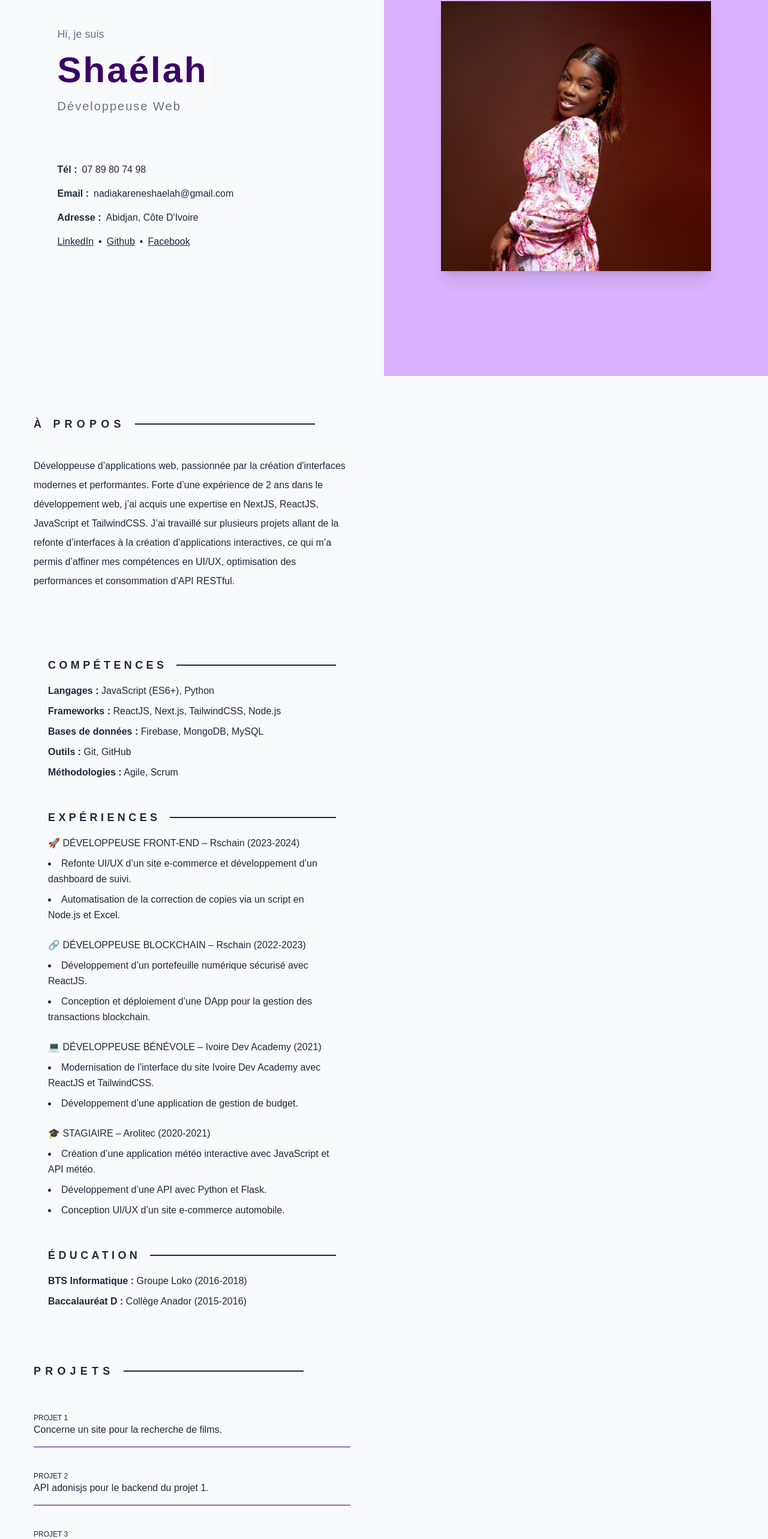
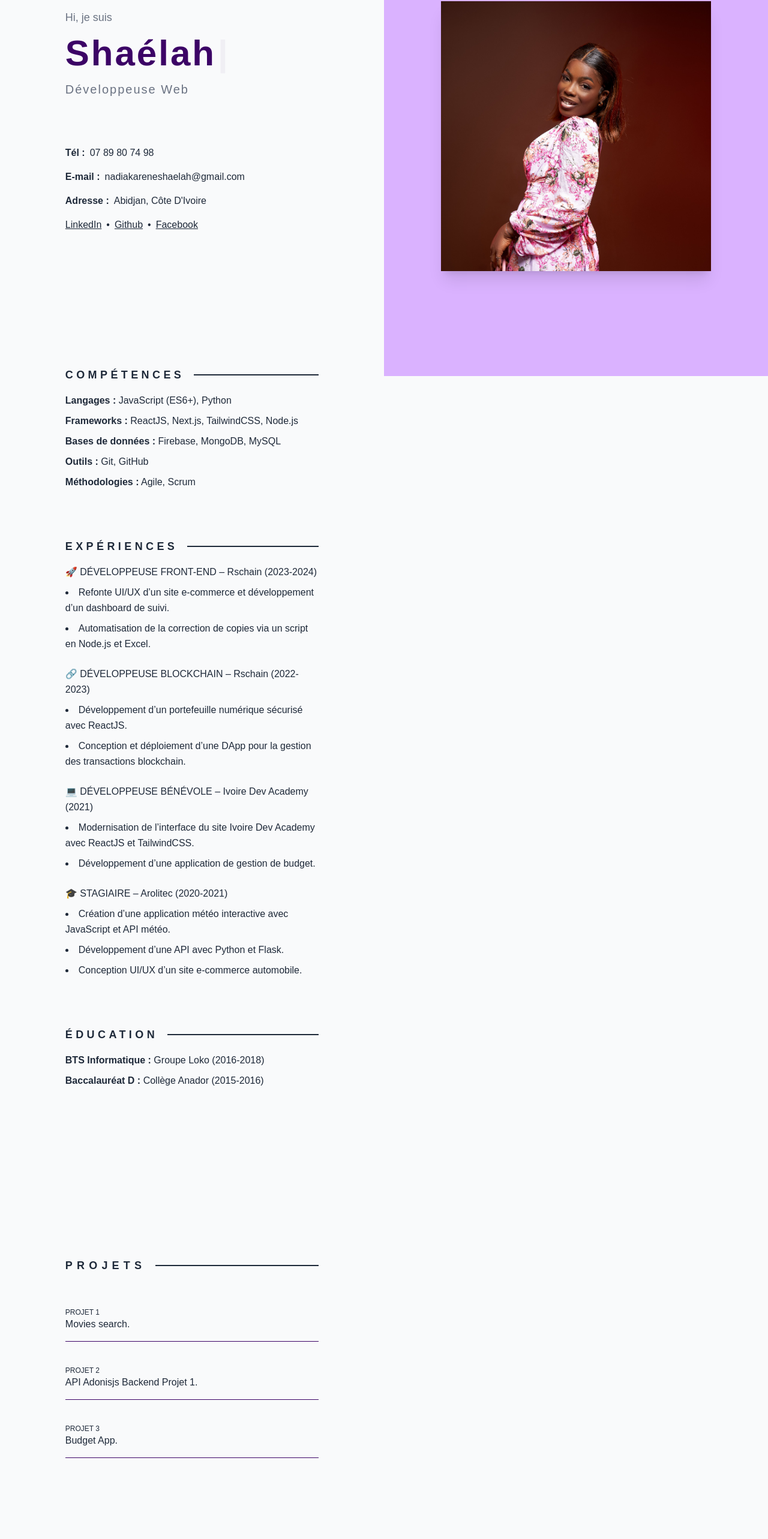
Before and after one commit to shaelahzebato/Dya_Portfolio, a Next.js app: page / in a window 1280 px wide. Shown: the part 173-2739 px from the top of the page at 60% size. Built offline with nearby package versions, Linux system fonts and the light colour scheme.

Commit message:
Gestion du responsive

```diff
--- a/src/app/components/Contact.jsx
+++ b/src/app/components/Contact.jsx
@@ -1,26 +1,29 @@
 import Link from 'next/link'
-import React from 'react'
+import { Phone, Mail, LocateFixed } from "lucide-react";
 
 function Contact() {
     return (
-        <section className="w-full flex flex-col gap-10 text-gray-800">
-            <div className="flex items-center space-x-4">
+        <section className="w-full flex flex-col gap-10 text-gray-800 max-sm:text-sm">
+            <div className="flex items-center space-x-4 max-sm:flex-col max-sm:justify-center">
                 <span className="text-lg font-semibold tracking-[0.4em] uppercase">
                     Contact
                 </span>
-                <div className="w-[300px] h-[2px] bg-gray-800"></div>
+                <div className="w-full max-w-xs h-[2px] bg-gray-800"></div>
             </div>
             <div className="flex flex-col gap-4">
                 <div className="flex items-center space-x-2">
-                    <strong>Tél : </strong>
+                    <strong className='max-sm:hidden'>Tél : </strong>
+                    <strong className='min-sm:hidden'><Phone className="w-6 h-6 text-purple-300" /></strong>
                     <span>07 89 80 74 98</span>
                 </div>
                 <div className="flex items-center space-x-2">
-                    <strong>E-mail : </strong>
+                    <strong className='max-sm:hidden'>E-mail : </strong>
+                    <strong className='min-sm:hidden'><Mail className="w-6 h-6 text-purple-300" /></strong>
                     <span>nadiakareneshaelah@gmail.com</span>
                 </div>
                 <div className="flex items-center space-x-2">
-                    <strong>Adresse : </strong>
+                    <strong className='max-sm:hidden'>Adresse : </strong>
+                    <strong className='min-sm:hidden'><LocateFixed className="w-6 h-6 text-purple-300" /></strong>
                     <span>Abidjan, Côte D'Ivoire</span>
                 </div>
                 <div className="flex flex-col space-y-2">
--- a/src/app/components/Cv.jsx
+++ b/src/app/components/Cv.jsx
@@ -8,17 +8,11 @@ const sectionVariants = {
 
 function Cv() {
     return (
-        <section className="max-w-4xl mx-auto py-12 px-6 text-gray-800">
-            <div className="grid grid-cols-1 gap-12">
-
-                {/* Section Compétences */}
-                <motion.div
-                variants={sectionVariants}
-                initial="hidden"
-                whileInView="visible"
-                viewport={{ once: true }}
-                >
-                <div className="flex items-center space-x-4">
+        <section className="mt-44 py-12 text-gray-800">
+            <div className="grid grid-cols-1 gap-20">
+                {/* Section Compétences max-w-4xl mx-auto  */}
+                <motion.div variants={sectionVariants} initial="hidden" whileInView="visible" viewport={{ once: true }}>
+                    <div className="flex items-center space-x-4 max-sm:flex-col max-sm:justify-center">
                         <span className="text-lg font-semibold tracking-[0.3em] uppercase">Compétences</span>
                         <div className="w-full max-w-xs h-[2px] bg-gray-800"></div>
                     </div>
@@ -32,13 +26,8 @@ function Cv() {
                 </motion.div>
 
                 {/* Section Expériences */}
-                <motion.div
-                variants={sectionVariants}
-                initial="hidden"
-                whileInView="visible"
-                viewport={{ once: true }}
-                >
-                <div className="flex items-center space-x-4">
+                <motion.div variants={sectionVariants} initial="hidden" whileInView="visible" viewport={{ once: true }}>
+                    <div className="flex items-center space-x-4 max-sm:flex-col max-sm:justify-center">
                         <span className="text-lg font-semibold tracking-[0.3em] uppercase">Expériences</span>
                         <div className="w-full max-w-xs h-[2px] bg-gray-800"></div>
                     </div>
@@ -79,13 +68,8 @@ function Cv() {
                 </motion.div>
 
                 {/* Section Éducation */}
-                <motion.div
-                variants={sectionVariants}
-                initial="hidden"
-                whileInView="visible"
-                viewport={{ once: true }}
-                >
-                <div className="flex items-center space-x-4">
+                <motion.div variants={sectionVariants} initial="hidden" whileInView="visible" viewport={{ once: true }}>
+                    <div className="flex items-center space-x-4 max-sm:flex-col max-sm:justify-center">
                         <span className="text-lg font-semibold tracking-[0.3em] uppercase">Éducation</span>
                         <div className="w-full max-w-xs h-[2px] bg-gray-800"></div>
                     </div>
@@ -94,87 +78,9 @@ function Cv() {
                         <li><strong>Baccalauréat D :</strong> Collège Anador (2015-2016)</li>
                     </ul>
                 </motion.div>
-
             </div>
         </section>
     );
 };
 
 export default Cv;
-
-
-
-
-// import React from "react";
-// import { motion } from "framer-motion";
-
-// const sectionVariants = {
-//   hidden: { opacity: 0, y: 50 },
-//   visible: { opacity: 1, y: 0, transition: { duration: 0.8 } },
-// };
-
-// function Cv() {
-//     return (
-//         <section className="max-w-4xl mx-auto py-10 text-gray-800">
-//             <div className="grid grid-cols-1 gap-10">
-//                 Section Compétences
-//                 <motion.div variants={sectionVariants} initial="hidden" whileInView="visible" viewport={{ once: true }}>
-//                     <div className="flex items-center space-x-4">
-//                         <span className="text-lg font-semibold tracking-[0.4em] uppercase">Compétences</span>
-//                         <div className="w-[300px] h-[2px] bg-gray-800"></div>
-//                     </div>
-//                     <ul className="mt-4 space-y-2 text-base">
-//                         <li><strong>Langages :</strong> JavaScript (ES6+), Python</li>
-//                         <li><strong>Frameworks :</strong> ReactJS, Next.js, TailwindCSS, Node.js</li>
-//                         <li><strong>Bases de données :</strong> Firebase, MongoDB, MySQL</li>
-//                         <li><strong>Outils :</strong> GitHub</li>
-//                         <li><strong>Méthodologies :</strong> Agile, Scrum</li>
-//                     </ul>
-//                 </motion.div>
-
-//                 Section Expériences
-//                 <motion.div variants={sectionVariants} initial="hidden" whileInView="visible" viewport={{ once: true }}>
-//                     <div className="flex items-center space-x-4">
-//                         <span className="text-lg font-semibold tracking-[0.4em] uppercase">Expériences</span>
-//                         <div className="w-[200px] h-[2px] bg-gray-800"></div>
-//                     </div>
-//                     <div className="mt-4 space-y-4">
-//                         <h2 className="font-semibold">DÉVELOPPEUSE FRONT-END – Rschain (2023-2024)</h2>
-//                         <p>Refonte UI/UX d’un site e-commerce et développement d’un dashboard de suivi.</p>
-//                         <p>Automatisation de la correction de copies via un script en Node.js et Excel, réduisant le temps de traitement.</p>
-//                     </div>
-//                     <div className="mt-4 space-y-4">
-//                         <h2 className="font-semibold">DÉVELOPPEUSE BLOCKCHAIN – Rschain (2022-2023)</h2>
-//                         <p>Développement d’un portefeuille numérique sécurisé avec ReactJS, facilitant la gestion des actifs blockchain.</p>
-//                         <p>Conception et déploiement d’une DApp (application décentralisée), garantissant une meilleure intégrité des transactions.</p>
-//                     </div>
-//                     <div className="mt-4 space-y-4">
-//                         <h2 className="font-semibold">DÉVELOPPEUSE BÉNÉVOLE – Ivoire Dev Academy (Avril 2021 – Novembre 2021)</h2>
-//                         <p>Modernisation de l’interface du site Ivoire Dev Academy, avec une mise en page plus fluide (ReactJS, TailwindCSS).</p>
-//                         <p>Développement d’une application de gestion de budget.</p>
-//                     </div>
-//                     <div className="mt-4 space-y-4">
-//                         <h2 className="font-semibold">STAGIAIRE (Stage Formation) – Arolitec (Juin 2020 – Janvier 2021).</h2>
-//                         <p>Création d’une application météo interactive avec JavaScript, affichant des prévisions en temps réel.</p>
-//                         <p>Développement d’une API avec Python et Flask, facilitant la récupération et le traitement des données météorologiques.</p>
-//                         <p>Conception UI/UX d’un site e-commerce automobile, en intégrant les meilleures pratiques de design web.</p>
-//                     </div>
-//                 </motion.div>
-
-//                 Section Éducation
-//                 <motion.div variants={sectionVariants} initial="hidden" whileInView="visible" viewport={{ once: true }}>
-//                     <div className="flex items-center space-x-4">
-//                         <span className="text-lg font-semibold tracking-[0.4em] uppercase">Éducation</span>
-//                         <div className="w-[300px] h-[2px] bg-gray-800"></div>
-//                     </div>
-//                     <ul className="mt-4 space-y-2">
-//                         <li><strong>BTS Informatique :</strong> Groupe Loko (2016-2018)</li>
-//                         <li><strong>Baccalauréat D :</strong> Collège Anador (2015-2016)</li>
-//                     </ul>
-//                 </motion.div>
-//             </div>
-//         </section>
-//     );
-// };
-
-// export default Cv;
--- a/src/app/components/Footer.jsx
+++ b/src/app/components/Footer.jsx
@@ -2,8 +2,8 @@ import React from 'react'
 
 function Footer() {
     return (
-        <section className='flex flex-col space-y-2 text-gray-400 text-xs'>
-            <ul className='flex items-center justify-center gap-4'>
+        <section className='flex flex-col space-y-4 text-gray-400 text-xs'>
+            <ul className='flex max-sm:flex-col max-sm:gap-2 items-center justify-center gap-4'>
                 <li>Politique de cookies</li>
                 <li>Politique de confidentialité</li>
                 <li>Mentions légales</li>
--- a/src/app/components/Introducing.jsx
+++ b/src/app/components/Introducing.jsx
@@ -1,11 +1,12 @@
 "use client"
 import { Typewriter, Cursor } from "react-simple-typewriter";
+import { Phone, Mail, LocateFixed } from "lucide-react";
 import Link from "next/link";
 
 
 function Introducing() {
     return (
-        <section className="w-[85%] container mx-auto text-gray-800">
+        <section className="mt-24 text-gray-800">
             <div className="flex flex-col gap-4">
                 <p className="text-lg text-gray-500">Hi, je suis</p>
                 <h1 className="text-6xl font-bold text-purple-950 tracking-wider">
@@ -15,19 +16,22 @@ function Introducing() {
                 <p className="text-xl text-gray-500 tracking-widest">Développeuse Web</p>
             </div>
             <div className="mt-20 flex flex-col gap-4">
-                <div className="flex items-center space-x-2">
-                    <strong>Tél : </strong>
+                <div className="flex items-center space-x-2 text-base max-sm:text-sm max-sm:justify-center">
+                    <strong className='max-sm:hidden'>Tél : </strong>
+                    <strong className='min-sm:hidden'><Phone className="w-6 h-6 text-purple-300" /></strong>
                     <span>07 89 80 74 98</span>
                 </div>
-                <div className="flex items-center space-x-2">
-                    <strong>Email : </strong>
+                <div className="flex items-center space-x-2 text-base max-sm:text-sm max-sm:justify-center">
+                    <strong className='max-sm:hidden'>E-mail : </strong>
+                    <strong className='min-sm:hidden'><Mail className="w-6 h-6 text-purple-300" /></strong>
                     <span>nadiakareneshaelah@gmail.com</span>
                 </div>
-                <div className="flex items-center space-x-2">
-                    <strong>Adresse : </strong>
+                <div className="flex items-center space-x-2 text-base max-sm:text-sm max-sm:justify-center">
+                    <strong className='max-sm:hidden'>Adresse : </strong>
+                    <strong className='min-sm:hidden'><LocateFixed className="w-6 h-6 text-purple-300" /></strong>
                     <span>Abidjan, Côte D'Ivoire</span>
                 </div>
-                <div className="flex items-center space-x-2">
+                <div className="flex items-center space-x-2 text-base max-sm:text-sm max-sm:justify-center">
                     <Link href="https://www.linkedin.com" className="underline">LinkedIn</Link>
                     <span>•</span>
                     <Link href="https://github.com/" className="underline">Github</Link>
--- a/src/app/components/Navbar.jsx
+++ b/src/app/components/Navbar.jsx
@@ -8,7 +8,7 @@ function Navbar() {
     };
 
     return (
-        <nav className='w-full h-14 flex items-center justify-between text-gray-800'>
+        <nav className='w-full h-14 flex items-center justify-between px-3 bg-gray-50 text-gray-800'>
             <Link href="/" className="text-sm">
                 Curriculum Vitae
             </Link>
--- a/src/app/components/Projects.jsx
+++ b/src/app/components/Projects.jsx
@@ -4,24 +4,24 @@ import Link from 'next/link'
 function Projects() {
     return (
         <section className='w-full flex flex-col gap-10 text-gray-800'>
-            <div className="flex items-center space-x-4">
+            <div className="flex items-center space-x-4 max-sm:flex-col max-sm:justify-center">
                 <span className="text-lg font-semibold tracking-[0.4em] uppercase">
                     Projets
                 </span>
-                <div className="w-[300px] h-[2px] bg-gray-800"></div>
+                <div className="w-full max-w-xs h-[2px] bg-gray-800"></div>
             </div>
             <ul className="flex flex-col gap-6">
                 <li className="py-4 border-b border-purple-950">
                     <h2 className='text-xs uppercase'>Projet 1</h2>
-                    <Link href="/https://movies-search-project-nine.vercel.app/" className='mt-6'>Concerne un site pour la recherche de films.</Link>
+                    <Link href="/https://movies-search-project-nine.vercel.app/" className='mt-6'>Movies search.</Link>
                 </li>
                 <li className="py-4 border-b border-purple-950">
                     <h2 className='text-xs uppercase'>Projet 2</h2>
-                    <Link href="/https://github.com/shaelahzebato/Movies-app-api" className='mt-6'>API adonisjs pour le backend du projet 1.</Link>
+                    <Link href="/https://github.com/shaelahzebato/Movies-app-api" className='mt-6'>API Adonisjs Backend Projet 1.</Link>
                 </li>
                 <li className="py-4 border-b border-purple-950">
                     <h2 className='text-xs uppercase'>Projet 3</h2>
-                    <Link href="/budget-planning-app.vercel.app" className='mt-6'>Maquette d'une application de planification budgétaire.</Link>
+                    <Link href="/budget-planning-app.vercel.app" className='mt-6'>Budget App.</Link>
                 </li>
             </ul>
         </section>
--- a/src/app/page.js
+++ b/src/app/page.js
@@ -23,8 +23,56 @@ export default function Home() {
         return () => window.removeEventListener("scroll", handleScroll);
     }, []);
 
-    /**
-     *
+
+    return (
+        // Partie Droite (sur mobile : en haut | sur grand écran : à droite)
+        // Partie Gauche (sur mobile : en bas | sur grand écran : à gauche)
+        <main className="w-full min-h-screen grid grid-cols-1 md:grid-cols-2 md:grid-flow-row grid-flow-dense bg-gray-50">
+            {/* Partie gauche */}
+            <div className="w-[90%] container mx-auto flex flex-col gap-6 py-3 px-6">
+                <Navbar/>
+                <div className="w-[80%] container mx-auto">
+                    <Introducing/>
+                    <Cv/>
+                    <motion.section id="projects" className="h-screen flex items-center justify-center" initial={{ opacity: 0, y: 50 }} whileInView={{ opacity: 1, y: 0 }} transition={{ duration: 0.8 }} viewport={{ once: true }}>
+                        <Projects/>
+                    </motion.section>
+                    <motion.section id="contact" className="h-screen flex items-center justify-center" initial={{ opacity: 0, y: 50 }} whileInView={{ opacity: 1, y: 0 }} transition={{ duration: 0.8 }} viewport={{ once: true }}>
+                        <Contact/>
+                    </motion.section>
+                </div>
+                <Footer/>
+            </div>
+
+            {/* Partie droite */}
+            <div className="sticky top-0 h-screen flex items-center justify-center bg-purple-300">
+                <div className="relative flex flex-col items-center space-y-6">
+                    <a href="/Shaélah_ZEBATO_CV2025.pdf" download className="absolute md:-right-20 -top-20 bg-purple-950 text-purple-400 text-lg py-3 px-6 rounded-lg shadow-lg transition-all hover:bg-purple-800 hover:text-white hover:scale-105">
+                        Télécharger
+                    </a>
+                    <div className="w-[300px] h-[300px] sm:w-[350px] sm:h-[350px] md:w-[400px] md:h-[400px] lg:w-[450px] lg:h-[450px] overflow-hidden shadow-xl transition-transform hover:scale-105">
+                        <Image
+                            src="/moi.JPG"
+                            alt="Picture of me"
+                            width={450}
+                            height={450}
+                            className="object-cover w-full h-full"
+                        />
+                    </div>
+                </div>
+            </div>
+        </main>
+    );
+}
+
+
+
+
+
+
+
+/**
+    *
         const [navShadow, setNavShadow] = useState(false);
 
         useEffect(() => {
@@ -60,83 +108,6 @@ export default function Home() {
             >
               {component}
             </motion.section>
-          ))}
-     */
-    return (
-        <main className="w-full min-h-screen grid grid-cols-1 md:grid-cols-2 bg-gray-50">
-            <div className="w-[90%] container mx-auto flex flex-col  gap-6 py-6 px-6">
-                <Navbar/>
-                <div className="mt-28">
-                    <Introducing/>
-                </div>
-                <div>
-                    <motion.section
-                        id="about"
-                        className="h-screen flex items-center justify-center"
-                        initial={{ opacity: 0, y: 50 }}
-                        whileInView={{ opacity: 1, y: 0 }}
-                        transition={{ duration: 0.8 }}
-                        viewport={{ once: true }}
-                    >
-                        <AboutMe/>
-                    </motion.section>
-
-                    <motion.section
-                        id="cv"
-                        className="h-screen flex items-center justify-center"
-                        initial={{ opacity: 0, y: 50 }}
-                        whileInView={{ opacity: 1, y: 0 }}
-                        transition={{ duration: 0.8 }}
-                        viewport={{ once: true }}
-                    >
-                        <Cv/>
-                    </motion.section>
-
-                    <motion.section
-                        id="projects"
-                        className="h-screen flex items-center justify-center"
-                        initial={{ opacity: 0, y: 50 }}
-                        whileInView={{ opacity: 1, y: 0 }}
-                        transition={{ duration: 0.8 }}
-                        viewport={{ once: true }}
-                    >
-                        <Projects/>
-                    </motion.section>
-
-                    <motion.section
-                        id="contact"
-                        className="h-screen flex items-center justify-center"
-                        initial={{ opacity: 0, y: 50 }}
-                        whileInView={{ opacity: 1, y: 0 }}
-                        transition={{ duration: 0.8 }}
-                        viewport={{ once: true }}
-                    >
-                        <Contact/>
-                    </motion.section>
-                </div>
-                <Footer/>
-            </div>
-            <div className="sticky top-0 h-screen flex items-center justify-center bg-purple-300">
-                <div className="relative flex flex-col items-center space-y-6">
-                    <a
-                    href="/Shaélah_ZEBATO_CV2025.pdf"
-                    download
-                    className="absolute -right-20 -top-20 bg-purple-950 text-purple-400 text-lg py-3 px-6 rounded-lg shadow-lg transition-all hover:bg-purple-800 hover:text-white hover:scale-105"
-                    >
-                    Télécharger
-                    </a>
-
-                    <div className="w-[300px] h-[300px] sm:w-[350px] sm:h-[350px] md:w-[400px] md:h-[400px] lg:w-[450px] lg:h-[450px] overflow-hidden shadow-xl transition-transform hover:scale-105">
-                        <Image
-                            src="/moi.JPG"
-                            alt="Picture of me"
-                            width={450}
-                            height={450}
-                            className="object-cover w-full h-full"
-                        />
-                    </div>
-                </div>
-            </div>
-        </main>
-    );
-}
+        ))}
+    *
+ */
```
Lines whose indentation alone changed are shown as unchanged.
